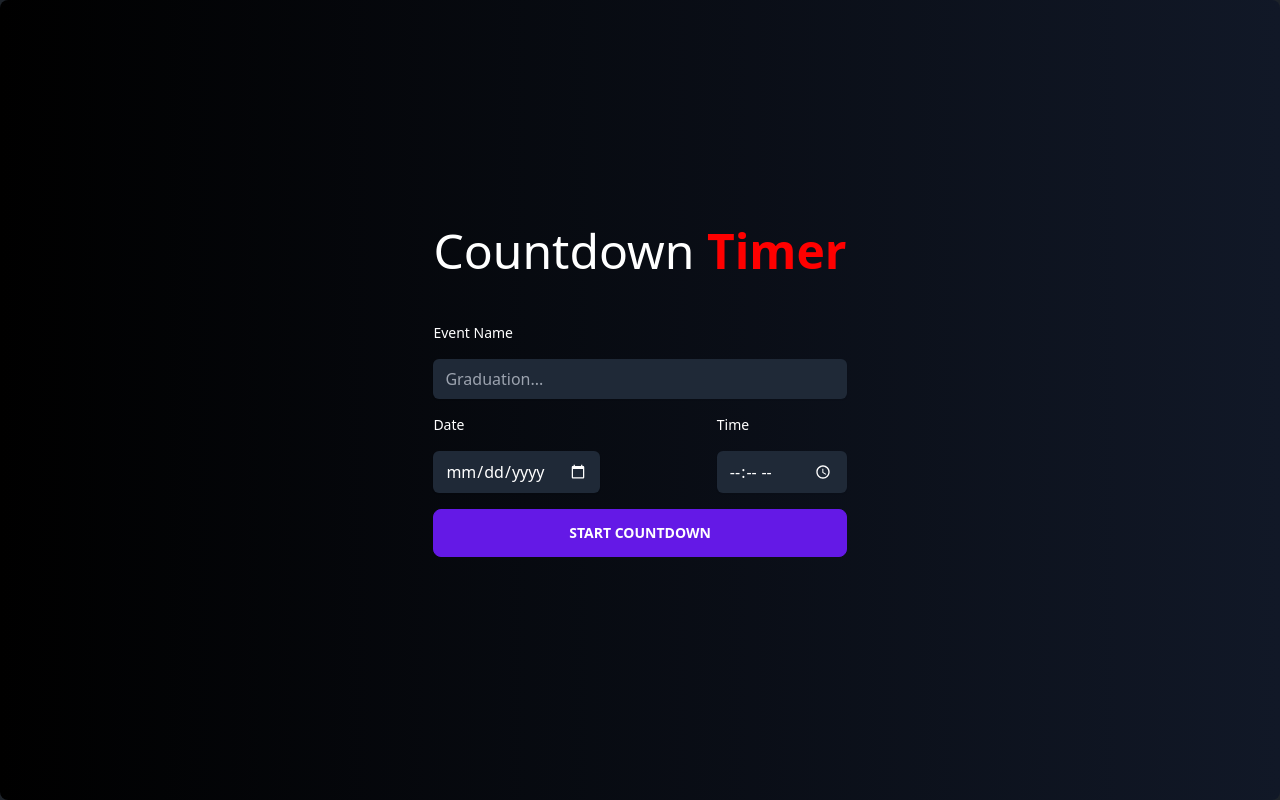
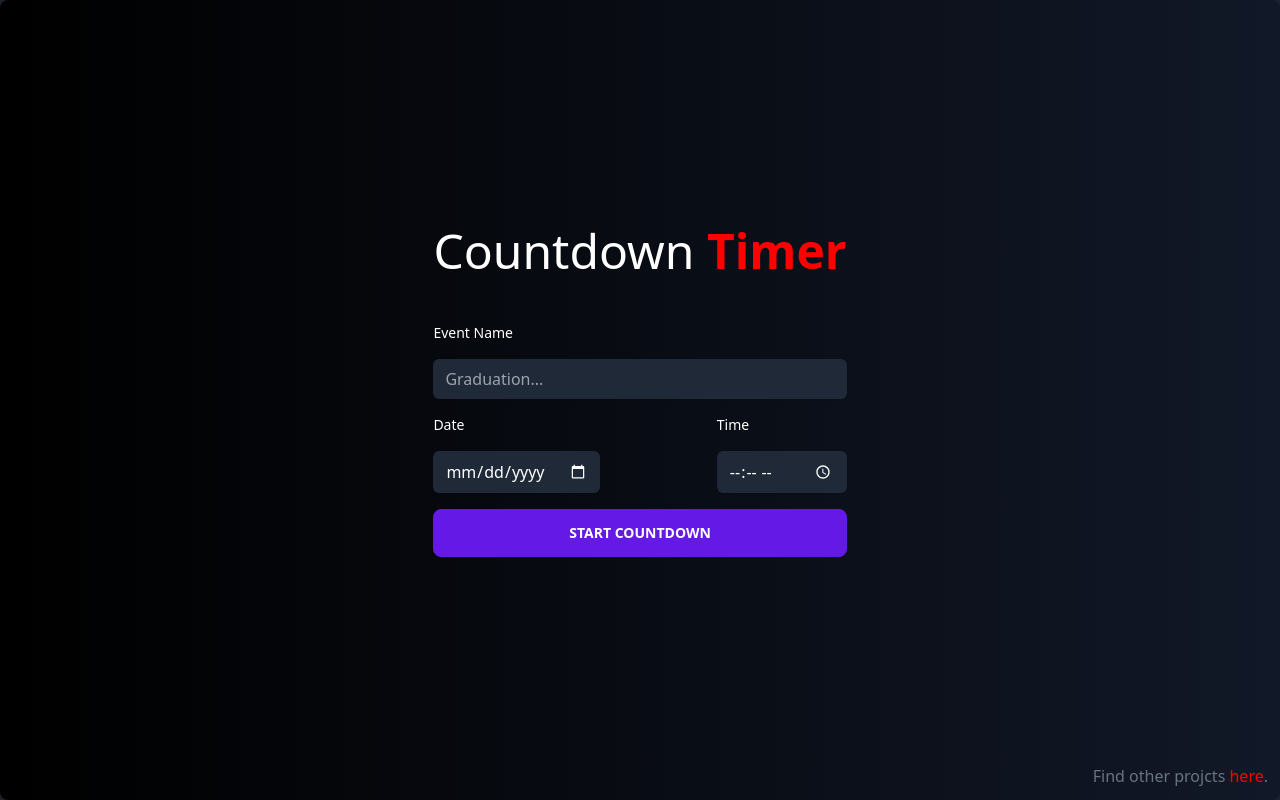
Before and after one commit to Berkanktk/SimpleCountdown, a SvelteKit app: page / in a window 1280 px wide. Built offline with nearby package versions, Linux system fonts and the light colour scheme.

Commit message:
Added credits

```diff
--- a/src/routes/+page.svelte
+++ b/src/routes/+page.svelte
@@ -111,3 +111,5 @@
     </div>
   </div>
 {/if}
+
+<p class="absolute bottom-3 right-3 text-gray-500 select-none">Find other projcts <a target="_blank" style="color: red;" href="https://github.com/berkanktk/projects">here</a>.</p>
```
